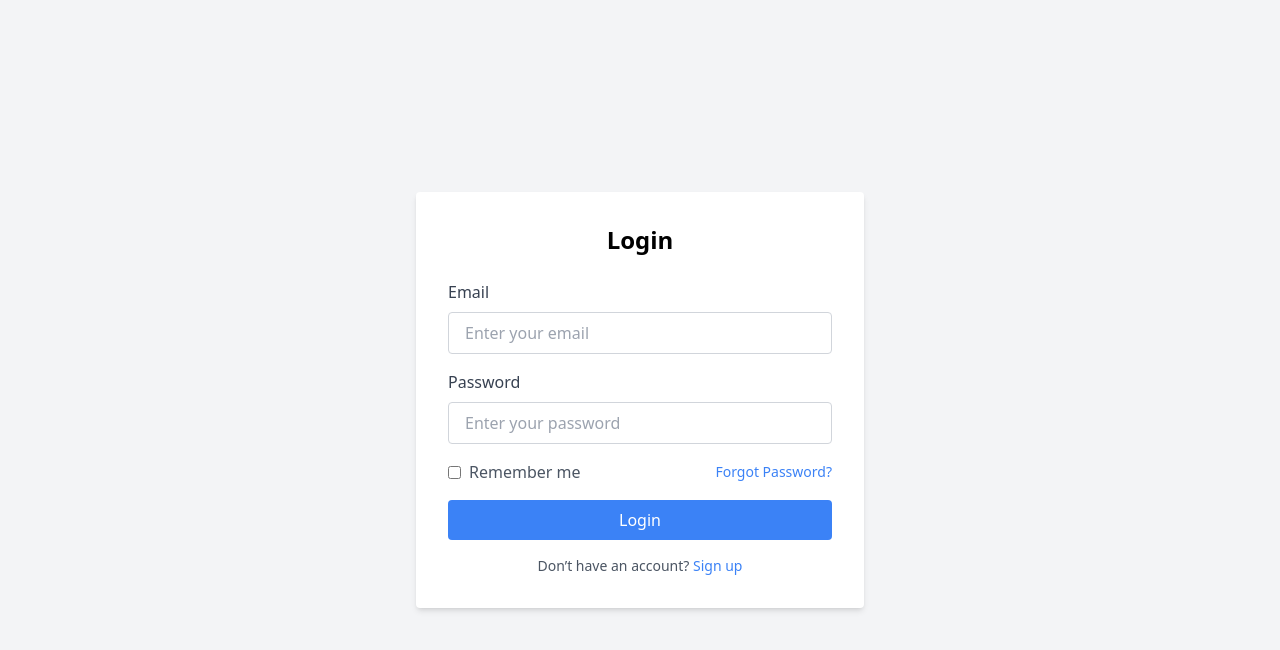
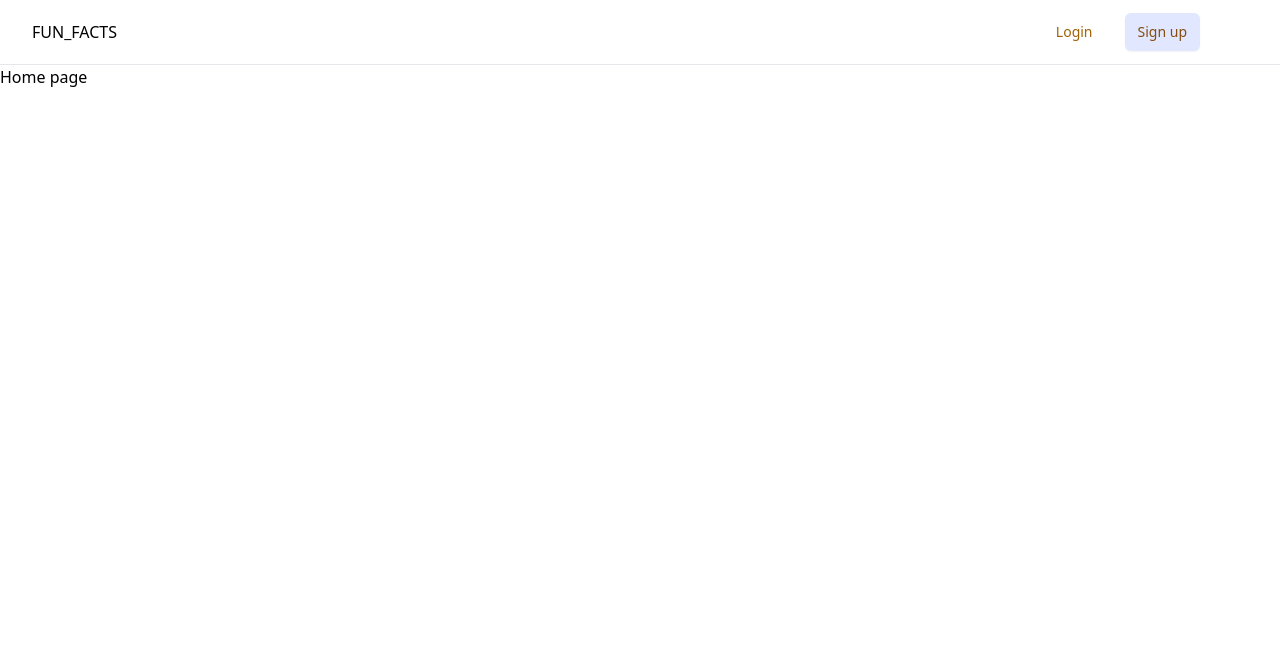
Before and after one commit to tonnytech/FunFactsFrontEnd, a React (Create React App) app: page / in a window 1280 px wide. Before the commit this address led to /login. Shown: the top 650 px of the page. Built offline with nearby package versions, Linux system fonts and the light colour scheme; no server answers; the HTML template or start-up script is replaced by a standard one.

Commit message:
prepaire the frontend for displaying facts

```diff
--- a/src/App.js
+++ b/src/App.js
@@ -1,25 +1,21 @@
 import "./App.css";
 import { BrowserRouter, Route, Routes } from "react-router-dom";
-import HomePage from "./pages/HomePage";
-import LoginPage from "./pages/LoginPage";
-import RegisterPage from "./pages/RegisterPage";
-import ProtectedRoute from "./utils/ProtectedRoutes";
-import ForgotPassword from "./pages/ForgotPassword";
-import ResetPassword from "./pages/ResetPassword";
+import ProfilePage from "./pages/userPages/ProfilePage";
+import LoginPage from "./pages/userPages/LoginPage";
+import RegisterPage from "./pages/userPages/RegisterPage";
+// import ProtectedRoute from "./utils/ProtectedRoutes";
+import ForgotPassword from "./pages/userPages/ForgotPassword";
+import ResetPassword from "./pages/userPages/ResetPassword";
+import HomePage from "./pages/factPages/HomePage";
 
 function App() {
   return (
     <>
       <BrowserRouter>
         <Routes>
-          <Route
-            path='/'
-            element={
-              <ProtectedRoute>
-                <HomePage />
-              </ProtectedRoute>
-            }
-          />
+          {/* user routes */}
+          <Route path='/' element={<HomePage />} />
+          <Route path='/profile' element={<ProfilePage />} />
           <Route path='/login' element={<LoginPage />} />
           <Route path='/register' element={<RegisterPage />} />
           <Route path='/forgotPassword' element={<ForgotPassword />} />
--- /dev/null
+++ b/src/components/Header.js
@@ -0,0 +1,55 @@
+import React, { useState, useEffect } from "react";
+import { Link, useNavigate } from "react-router-dom";
+import { useSelector, useDispatch } from "react-redux";
+
+const Header = () => {
+  const dispatch = useDispatch();
+  const navigate = useNavigate();
+  const { user } = useSelector((state) => state.currentUser);
+
+  const handleLogout = () => {};
+
+  return (
+    <nav className='z-50 bg-white border-b backdrop-blur-lg bg-opacity-80 pr-10'>
+      <div className='mx-auto max-w-7xl px-6 sm:px-6 lg:px-8 '>
+        <div className='relative flex h-16 sm:justify-between gap-16'>
+          <div className='flex flex-1 items-stretch justify-start'>
+            <Link className='flex flex-shrink-0 items-center' to='/'>
+              FUN_FACTS
+            </Link>
+          </div>
+          <div className='flex-shrink-0 flex px-2 py-3 items-center space-x-2 md:space-x-8'>
+            {user ? (
+              <button
+                onClick={handleLogout}
+                className='text-yellow-700 hover:text-indigo-700 text-xsm md:text-sm font-medium'>
+                Logout
+              </button>
+            ) : (
+              <Link
+                className='text-yellow-700 hover:text-indigo-700 text-xsm md:text-sm font-medium'
+                to='/login'>
+                Login
+              </Link>
+            )}
+            {user ? (
+              <Link
+                className='text-yellow-800 bg-indigo-100 hover:bg-indigo-200 inline-flex items-center justify-center px-3 py-2 border border-transparent text-sm font-medium rounded-md shadow-sm '
+                to='/profile'>
+                Profile
+              </Link>
+            ) : (
+              <Link
+                className='text-yellow-800 bg-indigo-100 hover:bg-indigo-200 inline-flex items-center justify-center px-3 py-2 border border-transparent text-sm font-medium rounded-md shadow-sm '
+                to='/signup'>
+                Sign up
+              </Link>
+            )}
+          </div>
+        </div>
+      </div>
+    </nav>
+  );
+};
+
+export default Header;
--- /dev/null
+++ b/src/pages/factPages/HomePage.js
@@ -0,0 +1,13 @@
+import React from "react";
+import Header from "../../components/Header";
+
+const HomePage = () => {
+  return (
+    <section>
+      <Header />
+      <p>Home page</p>
+    </section>
+  );
+};
+
+export default HomePage;
--- a/src/pages/ForgotPassword.js
+++ b/src/pages/userPages/ForgotPassword.js
@@ -1,7 +1,7 @@
 import React, { useState } from "react";
 import { useDispatch } from "react-redux";
 import { Link } from "react-router-dom";
-import { forgotPassword } from "../services/userServices";
+import { forgotPassword } from "../../services/userServices";
 
 function ForgotPassword() {
   const [formData, setFormData] = useState({
--- a/src/pages/LoginPage.js
+++ b/src/pages/userPages/LoginPage.js
@@ -1,10 +1,10 @@
 // src/pages/Login.js
 import React, { useState, useEffect } from "react";
 import { Link, useNavigate } from "react-router-dom";
-import { loginUser } from "../services/userServices";
+import { loginUser } from "../../services/userServices";
 import { useDispatch, useSelector } from "react-redux";
-import { setUser } from "../redux/slices/userSlice";
-import { getUser } from "../services/userServices";
+import { setUser } from "../../redux/slices/userSlice";
+import { getUser } from "../../services/userServices";
 
 function Login() {
   const [formData, setFormData] = useState({
--- a/src/pages/RegisterPage.js
+++ b/src/pages/userPages/RegisterPage.js
@@ -1,5 +1,5 @@
 import React, { useState, useEffect } from "react";
-import { registerUser } from "../services/userServices";
+import { registerUser } from "../../services/userServices";
 import { useDispatch, useSelector } from "react-redux";
 import { Link, useNavigate } from "react-router-dom";
 
```
Also changed, not shown: src/pages/userPages/ProfilePage.js (renamed from src/pages/HomePage.js, +13 -12 lines), src/pages/userPages/ResetPassword.js (renamed from src/pages/ResetPassword.js, +3 -5 lines).
